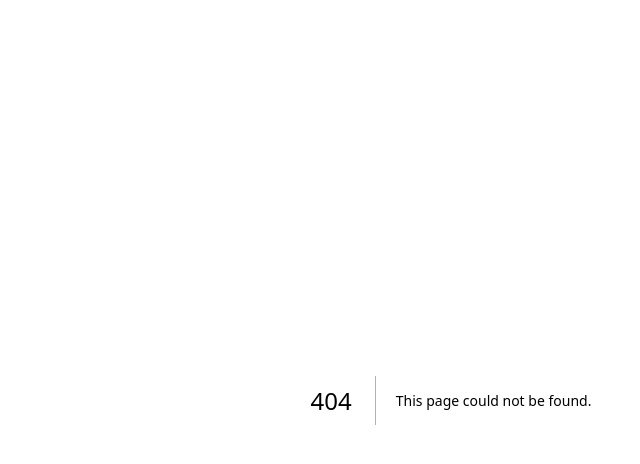
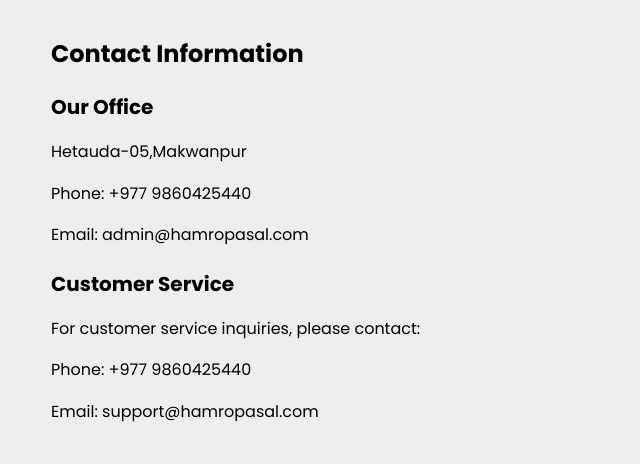
Before and after one commit to bibek1414/ecommerce-front, a Next.js app: page /contact in a window 1280 px wide. Before the commit this address had no page. Shown: the top 464 px of the page, without its empty margins (189-829 px from the left). Built offline with nearby package versions, Linux system fonts and the light colour scheme.

Commit message:
caontact

```diff
--- /dev/null
+++ b/pages/contact.js
@@ -0,0 +1,64 @@
+import React from 'react';
+import styled from 'styled-components';
+
+const ContactContainer = styled.div`
+  max-width: 800px;
+  margin: 0 auto;
+  padding: 20px;
+`;
+
+const ContactHeading = styled.h1`
+  font-size: 24px;
+  margin-bottom: 20px;
+`;
+
+const ContactInfo = styled.div`
+  font-size: 16px;
+  line-height: 1.6;
+  margin-bottom: 20px;
+`;
+
+const InfoTitle = styled.h2`
+  font-size: 20px;
+  margin-bottom: 10px;
+`;
+
+const InfoText = styled.p`
+  margin-bottom: 5px;
+`;
+
+const SocialMediaLinks = styled.div`
+  margin-top: 20px;
+`;
+
+const Link = styled.a`
+  margin-right: 15px;
+  color: #222; // Adjust color based on your theme
+  text-decoration: none;
+
+  &:hover {
+    text-decoration: underline;
+  }
+`;
+
+const ContactPage = () => {
+  return (
+    <ContactContainer>
+      <ContactHeading>Contact Information</ContactHeading>
+      <ContactInfo>
+        <InfoTitle>Our Office</InfoTitle>
+        <InfoText>Hetauda-05,Makwanpur</InfoText>
+        <InfoText>Phone: +977 9860425440</InfoText>
+        <InfoText>Email: admin@hamropasal.com</InfoText>
+      </ContactInfo>
+      <ContactInfo>
+        <InfoTitle>Customer Service</InfoTitle>
+        <InfoText>For customer service inquiries, please contact:</InfoText>
+        <InfoText>Phone: +977 9860425440</InfoText>
+        <InfoText>Email: support@hamropasal.com</InfoText>
+      </ContactInfo>
+          </ContactContainer>
+  );
+};
+
+export default ContactPage;
```
